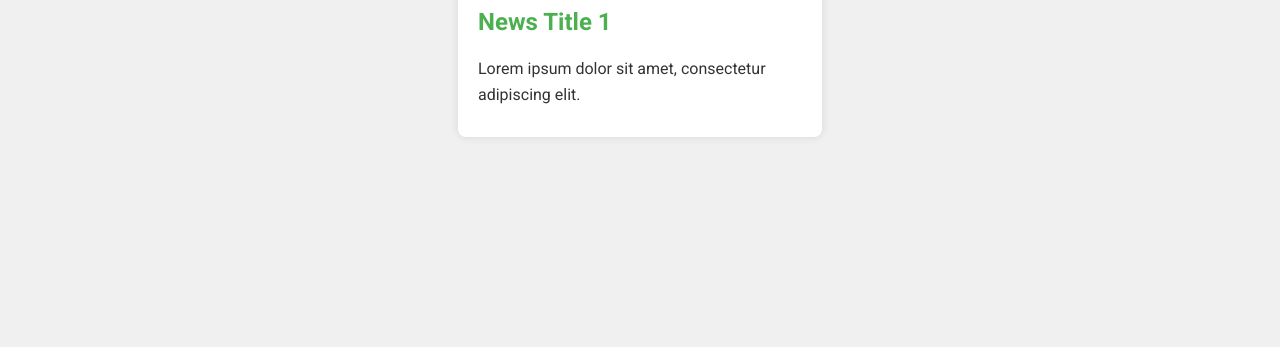
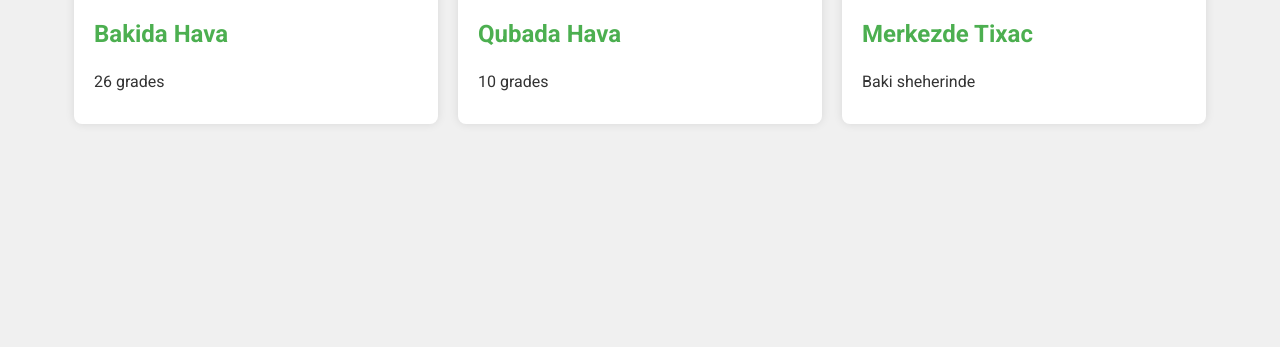
Before and after one commit to IsmailBinnatov/oxuaz, a Django app: page /main/ in a window 1280 px wide. Shown: the part 394-741 px from the top of the page. Run offline with Django 5.2, Linux system fonts and the light colour scheme; data comes from the database, SQL or seed files in the repository; both versions use the stored data as it was after the commit; some libraries are stand-ins or nearby versions.

Commit message:
set up views and index.html, the main page is ready

```diff
--- a/ads/templates/ads/index.html
+++ b/ads/templates/ads/index.html
@@ -27,12 +27,15 @@
     <main>
         <div class="container">
             <div class="news-container">
+                {% for feed in feeds %}
+
                 <article class="news-item">
                     <img src="https://via.placeholder.com/800x400" alt="News Image 1">
-                    <h2>News Title 1</h2>
-                    <p>Lorem ipsum dolor sit amet, consectetur adipiscing elit.</p>
+                    <h2>{{ feed.title }}</h2>
+                    <p>{{ feed.description }}</p>
                 </article>
-                <!-- Добавьте больше новостей, если нужно -->
+
+                {% endfor %}
             </div>
         </div>
     </main>
--- a/ads/views.py
+++ b/ads/views.py
@@ -1,6 +1,11 @@
+from django.http import HttpResponse
 from django.shortcuts import render
-from django.http import HttpResponse
+from .models import Feed
 
 # Create your views here.
+
+
 def index(request):
-    return render(request, 'ads/index.html')
+    feeds = Feed.objects.all()
+    context = {'feeds': feeds}
+    return render(request, 'ads/index.html', context)
```
Also changed, not shown: db.sqlite3.
